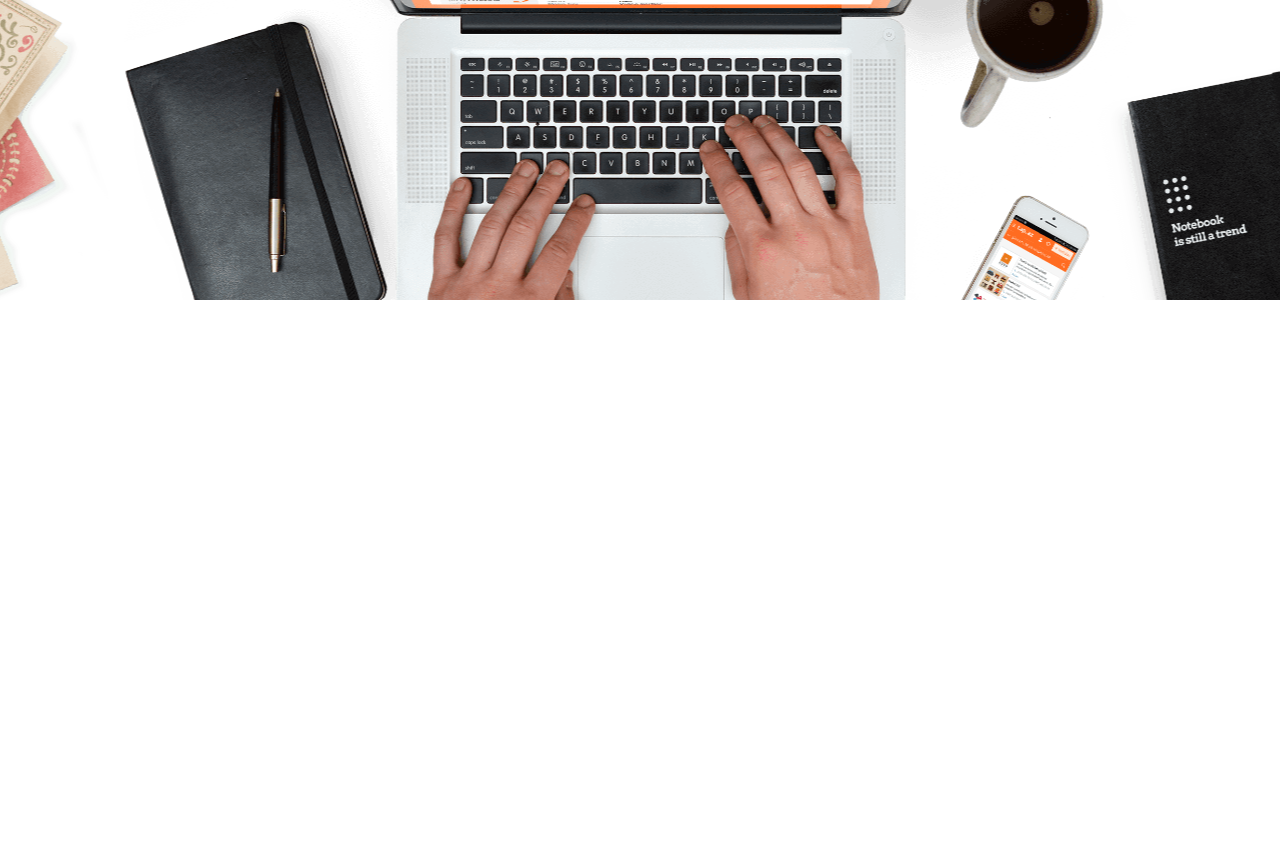
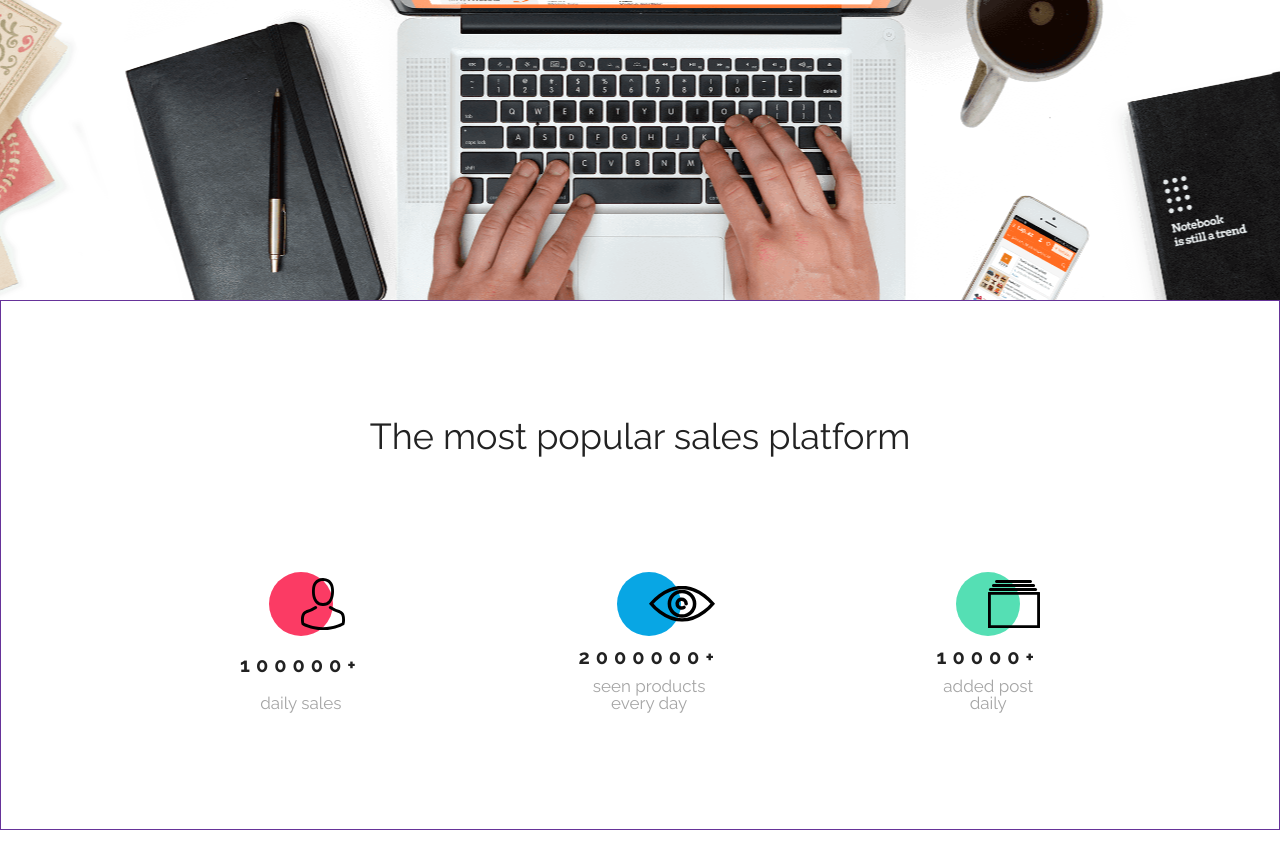
Before and after one commit to TomaszSkiers/Best_Shop, a website built with Vite: page src/index.html in a window 1280 px wide. Shown: the part 611-1479 px from the top of the page. Before the commit the page ends 911 px from the top, so only its background shows below. Built offline with nearby package versions, Linux system fonts and the light colour scheme.

Commit message:
statistics section has been added

```diff
--- a/src/css/style.css
+++ b/src/css/style.css
@@ -150,6 +150,70 @@ a{
     }
   }
 
-  .sell__more__img{
+/* ***** statistics section ***** */
 
-  }
+.statistics__section{
+    width: 100%;
+    height: 530px;
+    display: flex;
+    flex-direction: column;
+    align-items: center;
+    justify-content: space-evenly;
+
+
+    border: 1px solid rebeccapurple;
+    margin-bottom: 500px;
+}
+.statistics__wrapper{
+    display: flex;
+    justify-content: space-between;
+    width: 800px;
+
+    /* border: 1px solid rgb(207, 25, 235); */
+}
+.statistic__box{
+    height: 140px;
+    display: flex;
+    flex-direction: column;
+    justify-content: space-between;
+    align-items: center;
+
+    /* border: 1px solid rgb(14, 53, 207); */
+}
+.statistics__title{
+    font-family: var(--font-raleway);
+    font-size: 36px;
+    font-weight: var(--raleway-regular);
+}
+.statistic__box .circle{
+    width: 64px;
+    height: 64px;
+    background-color: var(--color-redish);
+    border-radius: 50%;
+    position: relative;
+}
+.circle img{
+    position: absolute;
+    left: 50%;
+    top: 50%;
+    transform: translate(0, -50%);
+}
+.statistic__box p:nth-of-type(1){
+    font-size: 20px;
+    font-family: var(--font-raleway);
+    font-weight: var(--raleway-extra-bold);
+    letter-spacing: 6px;
+}
+.statistic__box p:nth-of-type(2){
+    font-size: 17px;
+    font-family: var(--font-raleway);
+    font-weight: var(--raleway-regular);
+    color: var(--color-gray);
+    text-align: center;
+}
+.statistics__wrapper .statistic__box:nth-child(2) .circle{
+    background-color: var(--color-primary);
+}
+.statistics__wrapper .statistic__box:nth-child(3) .circle{
+    background-color: var(--color-green);
+}
--- a/src/index.html
+++ b/src/index.html
@@ -36,5 +36,44 @@
         <p class="sell__more__text">Open shop on our platform and increase your sales</p>
         <a class="buttonsBasic sell__more__btn" href="#">Open your shop</a>
     </section>
+
+    <section class="statistics__section">
+        <h2 class="statistics__title">The most popular sales platform</h2>
+
+        <div class="statistics__wrapper">
+
+            <div class="statistic__box">
+                <div class="circle">
+                    <img src="./assets/Person.svg" alt="person">
+                </div>
+                <p>100000+</p>
+                <p>daily sales</p>
+            </div>
+
+            <div class="statistic__box">
+                <div class="circle">
+                    <img src="./assets/Eye.svg" alt="person">
+                </div>
+                <p>2000000+</p>
+                <p>
+                    seen products <br>
+                    every day
+                </p>
+            </div>
+
+            <div class="statistic__box">
+                <div class="circle">
+                    <img src="./assets/Catalog.svg" alt="person">
+                </div>
+                <p>10000+</p>
+                <p>
+                    added post <br>
+                    daily
+                </p>
+            </div>
+
+        </div>
+
+    </section>
 </body>
 </html>
```
